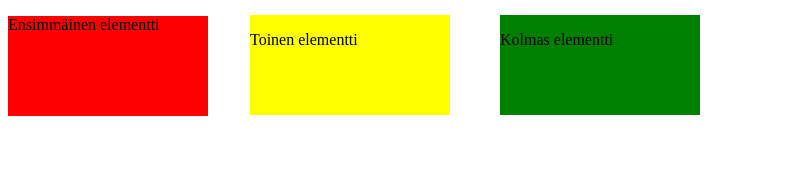
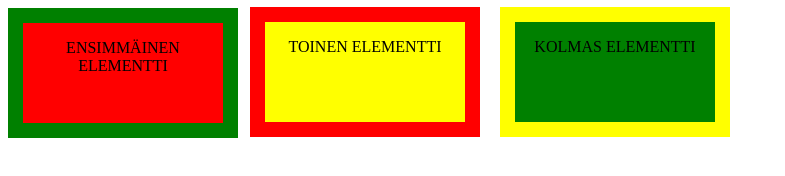
Before and after one commit to hannat1/Lapio-website, a plain HTML site: page position.html in a window 1280 px wide. Shown: the whole page, without its empty margins (0-785 px from the left). Drawn offline with Linux system fonts and the light colour scheme.

Commit message:
Osa 3. Kymmenes tehtävä

```diff
--- a/styles.css
+++ b/styles.css
@@ -3,6 +3,9 @@
 .first-box-container {
     width: 200px;
     height: 100px;
+    border-style: solid;
+    border-width: 15px;
+    border-color: green;
     background-color: red;
 }
 
@@ -10,16 +13,33 @@
     width: 200px;
     height: 100px;
     left: 250px;
-    top: 15px;
+    top: 7px;
+    border-style: solid;
+    border-width: 15px;
+    border-color: red;
     background-color: yellow;
     position: absolute
+
+
 }
 
 .third-box-container {
     width: 200px;
     height: 100px;
     left: 500px;
-    top: 15px;
+    top: 7px;
+    border-style: solid;
+    border-width: 15px;
+    border-color: yellow;
     background-color: green;
     position: absolute
 }
+
+
+
+.first-box-container p,
+.second-box-container p,
+.third-box-container p {
+    text-transform: uppercase;
+    text-align: center;
+}
```
